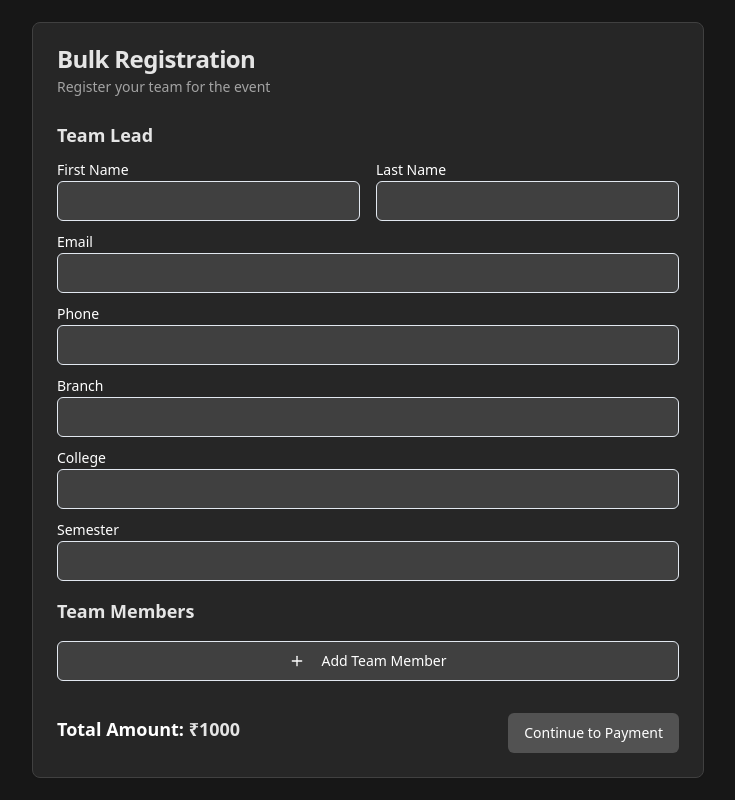
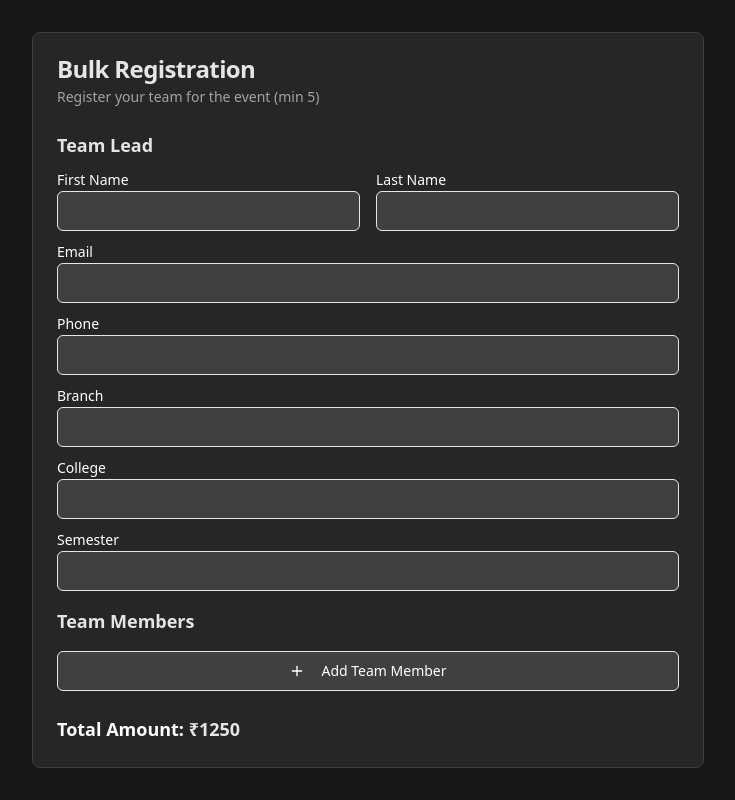
Before and after one commit to IEEE-SB-MITS/coreregistration, a Next.js app: page /bulk in a window 1280 px wide. Shown: the whole page, without its empty margins (272-1007 px from the left). Built offline with nearby package versions, Linux system fonts and the light colour scheme.

Commit message:
basic fix ticket count bulk

```diff
--- a/app/bulk/page.jsx
+++ b/app/bulk/page.jsx
@@ -34,6 +34,7 @@ export default function Component() {
   const [paymentScreenshot, setPaymentScreenshot] = useState(null)
   const [paymentScreenshotUrl, setPaymentScreenshotUrl] = useState('')
   const [showAddMemberDialog, setShowAddMemberDialog] = useState(false)
+  const [totalMembers, setTotalMembers] = useState(1)
   const [newMember, setNewMember] = useState({
     firstName: '',
     lastName: '',
@@ -87,9 +88,10 @@ export default function Component() {
 
   useEffect(() => {
     const totalMembers = teamMembers.length + 1
-    const freeEntries = Math.floor(totalMembers / 6)
+    const freeEntries = Math.floor(totalMembers / 5)
     const paidEntries = totalMembers - freeEntries
-    setTotalAmount(paidEntries * 1000)
+    setTotalAmount(paidEntries * 1250)
+    setTotalMembers(totalMembers)
   }, [teamMembers])
 
   const handleContinue = () => {
@@ -161,7 +163,7 @@ export default function Component() {
       <Card className="w-full max-w-2xl mx-auto bg-neutral-800 text-white border-neutral-700">
         <CardHeader>
           <CardTitle className="text-neutral-200">Bulk Registration</CardTitle>
-          <CardDescription className="text-neutral-400">Register your team for the event</CardDescription>
+          <CardDescription className="text-neutral-400">Register your team for the event (min 5)</CardDescription>
         </CardHeader>
         <CardContent>
           <form className="space-y-4">
@@ -226,10 +228,10 @@ export default function Component() {
         </CardContent>
         <CardFooter className="flex justify-between flex-col md:flex-row space-y-2">
           <div className="text-lg font-semibold">Total Amount: <span className="text-neutral-200">₹{totalAmount}</span></div>
-          <Button onClick={handleContinue} className="bg-neutral-600 text-white hover:bg-red-700" disabled={isLoading}>
+          {totalMembers>=5&&<Button onClick={handleContinue} className="bg-neutral-600 text-white hover:bg-red-700" disabled={isLoading}>
             {isLoading ? <Loader2 className="mr-2 h-4 w-4 animate-spin" /> : null}
             Continue to Payment
-          </Button>
+          </Button>}
         </CardFooter>
         {warningMessage && (
           <div className="p-4 bg-yellow-200 text-yellow-800 rounded-b-lg">
```
